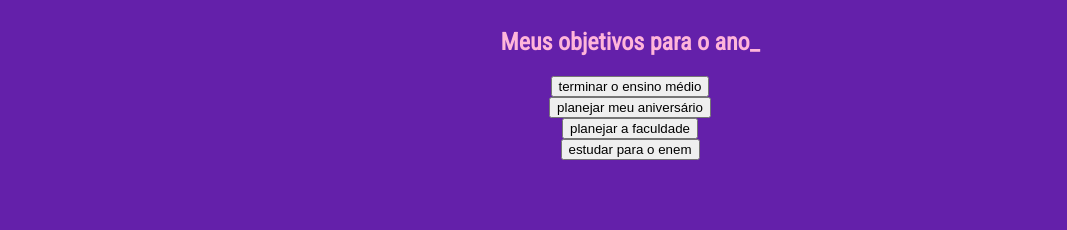
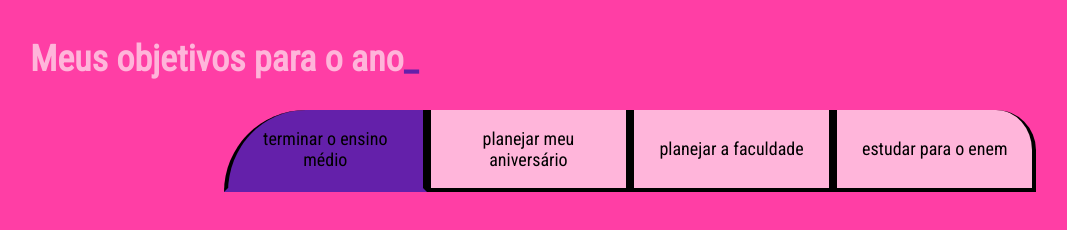
Before and after one commit to jhenyjheny/2024---3b---meus---projetos---de---vida, a plain HTML site: page index.html in a window 1280 px wide. Shown: the whole page, without its empty margins (10-1077 px from the left). Drawn offline with Linux system fonts and the light colour scheme.

Commit message:
Add files via upload

```diff
--- a/index.html
+++ b/index.html
@@ -9,12 +9,13 @@
 </head>
 <body>
     <section class="conteudo-principal">
-      <h1 class="titulo principal">Meus objetivos para o ano_</h1>
-      <div class="botoes"></div>
-      <button class="botao">terminar o ensino médio</button>
+      <h1 class="titulo-principal">Meus objetivos para o ano<span>_</span></h1>
+      <div class="botoes">
+      <button class="botao ativo">terminar o ensino médio</button>
       <button class="botao">planejar meu aniversário</button>
       <button class="botao">planejar a faculdade</button>
       <button class="botao">estudar para o enem</button>
-    </section>
+    </div>
+   </section>
 </body>
 </html>
--- a/style.css
+++ b/style.css
@@ -5,11 +5,12 @@
     --pink:#FF3EA5;
     --rosa:#FF7ED4;
     --rosa-chiclete:#FFB5DA;
+    --preto: #000;
 --font-titulo: "Oswald", sans-serif;
 --font-texto: "Roboto Condensed", sans-serif;
 }
 body{
-    background-color: var(--roxo);
+    background-color: var(--pink);
     color:var(--rosa-chiclete);
     font-family: var(--font-texto);
 }
@@ -23,3 +24,55 @@
     margin: 0 auto;
 
 }
+.titulo-principal {
+    text-align: left;
+    width: 100%;
+    font-size: 36px;
+}
+.titulo-principal span{
+    color: var(--roxo)
+}
+.botao{
+    font-family: var(--font-texto);
+    font-size: 18px;
+    background-color: var(--rosa-chiclete);
+    color: var(--preto);
+    display: flex;
+    justify-content: center;
+    align-items: center;
+    padding: 1em;
+    width: 100%;
+    border-bottom: 4px solid var(--preto);
+    border-left: 4px solid var(--preto);
+    border-right: 4px solid var(--preto);
+    border-top: none;
+
+}
+.botoes{
+    display: block;
+}
+
+.botao:first-child{
+    border-radius: 40px 40px 0 0;
+}
+
+.botao:last-child{
+    border-radius: 0 0 40px 40px;
+}
+.ativo{
+    background-color: var(--roxo);
+    border-bottom: 4px solid var(--roxo);
+}
+
+    @media screen and (min-width: 768px){
+        .botoes{
+            display: flex;
+        }
+        .botao:first-child{
+            border-radius: 440px 0 0;
+        }
+        .botao:last-child{
+            border-radius: 0 40px 0 0;
+        }
+
+    }
```
